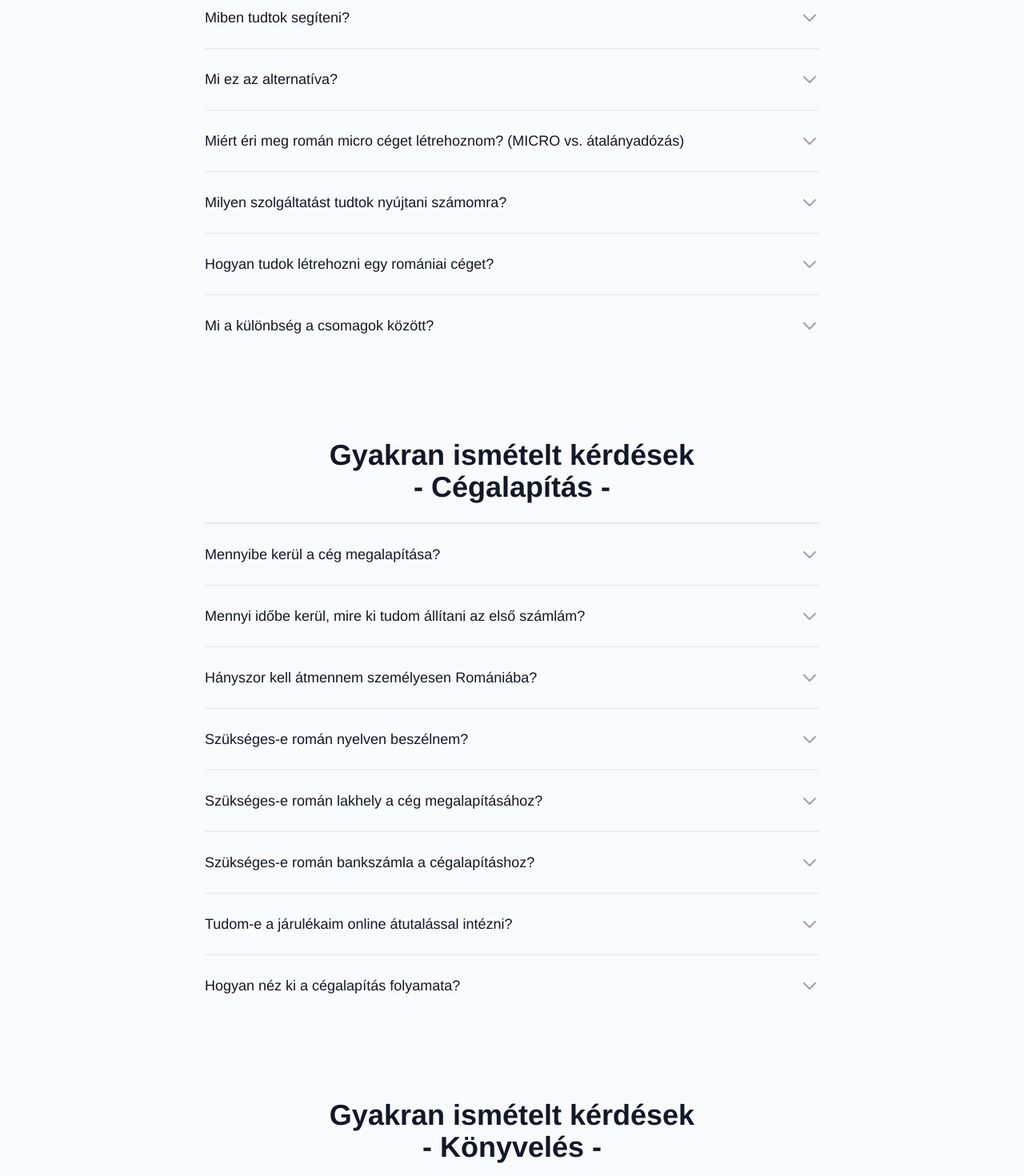
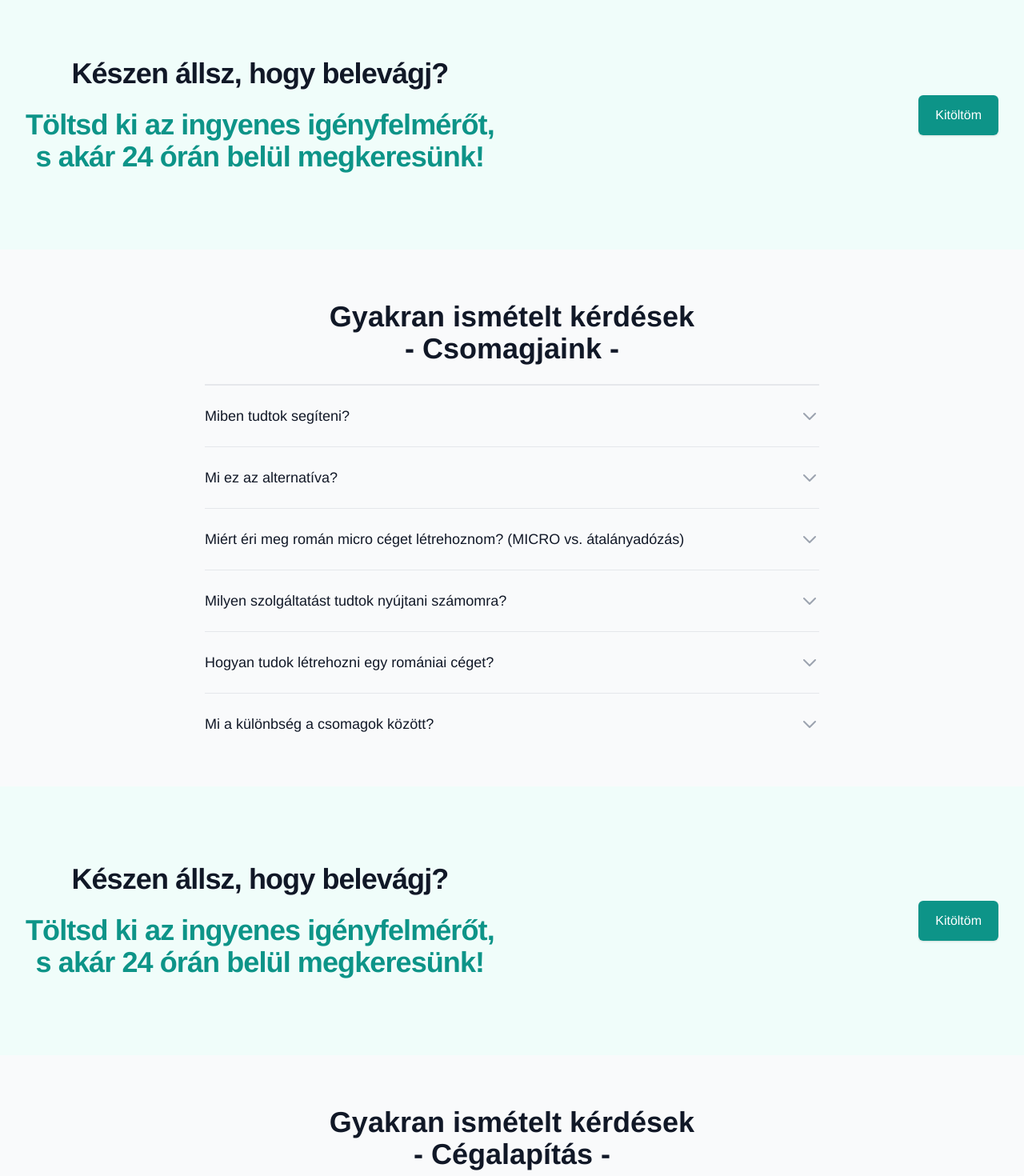
Before and after one commit to rvVcNk2p/katacsere, a Vue app: page /contact in a window 1280 px wide. Shown: the part 1320-2790 px from the top of the page at 80% size. Built offline with nearby package versions, Linux system fonts and the light colour scheme.

Commit message:
feat(app): Contact page fix #1

```diff
--- a/src/views/ContactPage.vue
+++ b/src/views/ContactPage.vue
@@ -325,28 +325,11 @@
         </div>
       </section>
 
-      <FaqSection
-        title="Gyakran ismételt kérdések"
-        sub-title="Csomagjaink"
-        :faqs="PackagesFaqs"
-      />
-      <FaqSection
-        title="Gyakran ismételt kérdések"
-        sub-title="Cégalapítás"
-        :faqs="SettingUpCompanyFaqs"
-      />
-      <FaqSection
-        title="Gyakran ismételt kérdések"
-        sub-title="Könyvelés"
-        :faqs="AccountingFaqs"
-      />
+      <hr class="mx-auto max-w-md border border-teal-500 my-20" />
     </main>
   </div>
 </template>
 
 <script setup lang="ts">
 import { MailIcon, PhoneIcon } from '@heroicons/vue/outline'
-
-import FaqSection from '@/components/FaqSection.vue'
-import { AccountingFaqs, PackagesFaqs, SettingUpCompanyFaqs } from '@/data/faq'
 </script>
```
